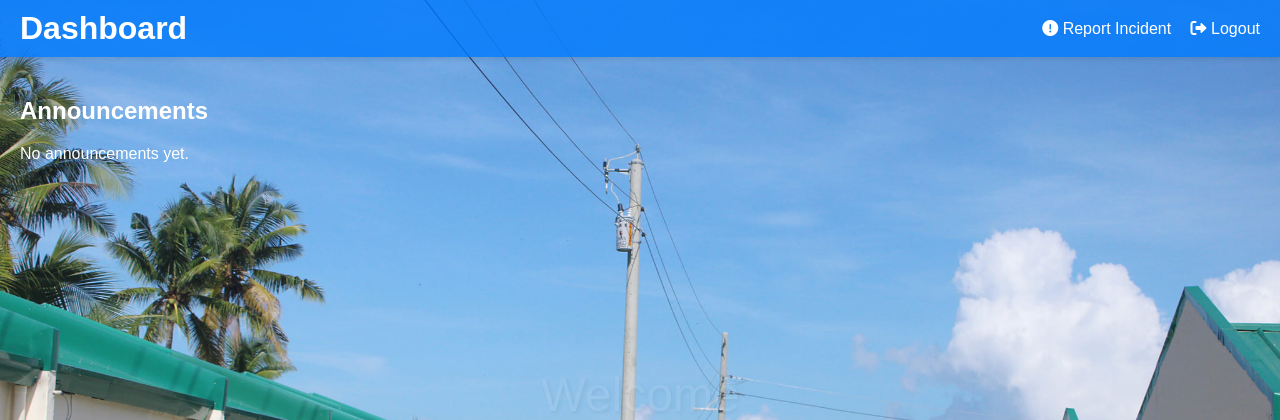
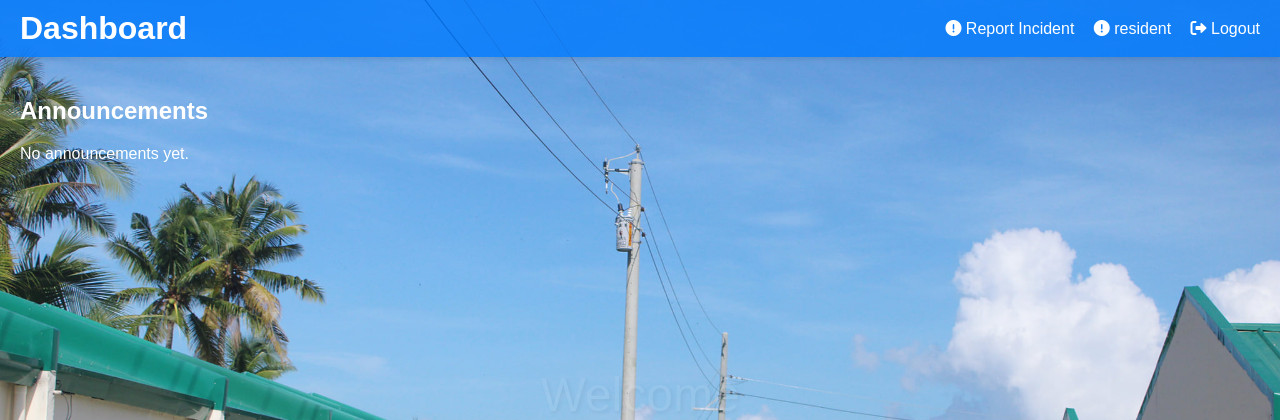
Before and after one commit to Jayson627/NHA-KODIA, a PHP site: page /admin/president.php in a window 1280 px wide. Shown: the top 420 px of the page. Run offline with PHP 8.4, Linux system fonts and the light colour scheme; data that the repository does not hold is empty; some libraries are stand-ins or nearby versions.

Commit message:
jdnsajdnsa

```diff
--- a/admin/president.php
+++ b/admin/president.php
@@ -150,6 +150,9 @@ $conn->close();
         <a href="incident" class="btn">
             <i class="fas fa-exclamation-circle"></i> Report Incident
         </a>
+        <a href="incident" class="btn">
+            <i class="fas fa-exclamation-circle"></i> resident
+        </a>
         <a href="#" class="btn" id="logoutBtn">
     <i class="fas fa-sign-out-alt"></i> Logout
 </a>
```
